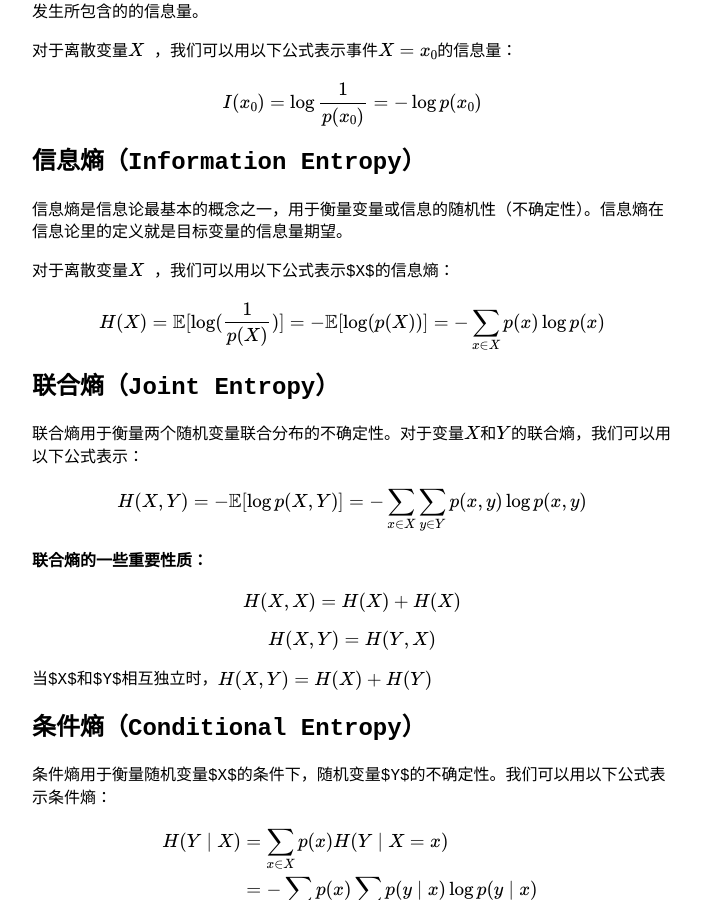
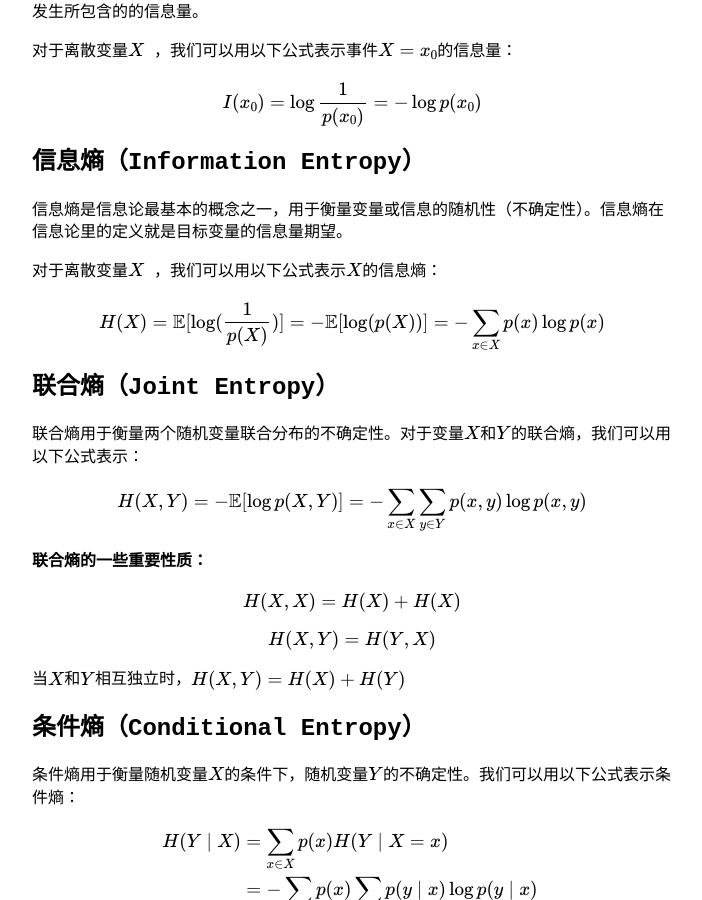
Before and after one commit to Kirk-Zhen/Kirk-Zhen.github.io, a Jekyll site: the page built from _posts/2023-08-30-entropy.md, in a window 1280 px wide and 900 px high, scrolled down 294 px. Shown: the whole window, without its empty margins (288-990 px from the left). Built offline with Jekyll 4.4.1, drawn with Linux system fonts in a browser that asks for light colours; formulas are drawn with MathJax 3; some of the changed text lies outside the part shown.

```diff
--- a/_posts/2023-08-30-entropy.md
+++ b/_posts/2023-08-30-entropy.md
@@ -18,7 +18,7 @@ I(x_0) = \log\frac {1 }{ p(x_0)} =  -\log p(x_0)
 # 信息熵（Information Entropy）
 信息熵是信息论最基本的概念之一，用于衡量变量或信息的随机性（不确定性）。信息熵在信息论里的定义就是目标变量的信息量期望。
 
-对于离散变量$$X$$ ，我们可以用以下公式表示$X$的信息熵：
+对于离散变量$$X$$ ，我们可以用以下公式表示$$X$$的信息熵：
 
 $$\begin{align*}
 H(X) = \mathbb{E}[\log(\frac 1 {p(X)})]= -\mathbb{E}[\log(p(X))] =  -\sum_{x\in X} p(x) \log p(x)
@@ -41,12 +41,12 @@ $$H(X,X) = H(X) + H(X)$$
 
 $$H(X,Y) = H(Y,X)$$
 
-当$X$和$Y$相互独立时，$$H(X,Y) = H(X) + H(Y)$$
+当$$X$$和$$Y$$相互独立时，$$H(X,Y) = H(X) + H(Y)$$
 
 
 
 # 条件熵（Conditional Entropy）
-条件熵用于衡量随机变量$X$的条件下，随机变量$Y$的不确定性。我们可以用以下公式表示条件熵：
+条件熵用于衡量随机变量$$X$$的条件下，随机变量$$Y$$的不确定性。我们可以用以下公式表示条件熵：
 
 $$
 \begin{align*}
@@ -98,7 +98,7 @@ $$ H(X \mid Y) + H(Y) = H(Y\mid X) + H(X) = H(X,Y) $$
 # KL散度（Kullback-Leibler Divergence）
 KL散度在信息量中又称为相对熵（Relative Entropy），是信息论中常用的衡量两个概率分布差异的度量。
 
-假设$P(x)$, $Q(x)$是变量$X$取值的两个概率分布，则$P$对$Q$的相对熵是：
+假设$$P(x)$$, $$Q(x)$$是变量$$X$$取值的两个概率分布，则$$P$$对$$Q$$的相对熵是：
 
 $$
 \begin{align*}
@@ -110,10 +110,7 @@ $$
 
 **KL散度的一些重要性质：**
 
-KL散度总是非负的
-
-通常来说，KL散度是不对称，因此他并不是一个距离度量，也不满足三角不等式。
-
-通常来说KL散度没有上界
-
-当分布P和分布Q越接近，KL散度越小。
+- KL散度总是非负的
+- 通常来说，KL散度是不对称，因此他并不是一个距离度量，也不满足三角不等式。
+- 通常来说KL散度没有上界
+- 当分布P和分布Q越接近，KL散度越小。
```
